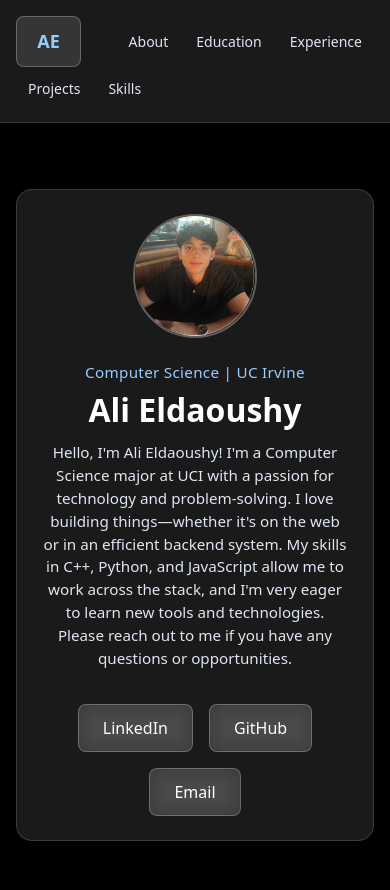
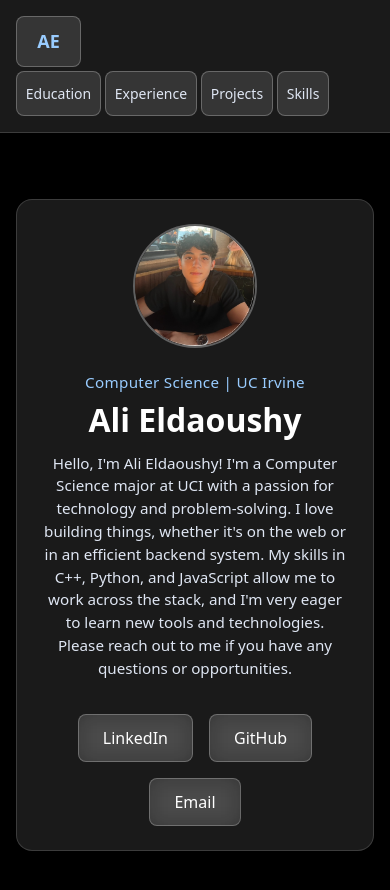
Before and after one commit to alieldaoushyuci/portfolio, a Next.js app: page /portfolio/ in a window 390 px wide. Shown: the top 890 px of the page. Built offline with nearby package versions, Linux system fonts and the light colour scheme.

Commit message:
Anchors for navbar and page cleanup

```diff
--- a/app/HomePage.jsx
+++ b/app/HomePage.jsx
@@ -6,13 +6,14 @@ export default function HomePage({ children }) {
     <>
       <header className='home-page-header'>
         <nav className='home-page-navbar'>
-            <Link href="/" className = 'initials-display'>AE</Link>
-            <Link href="/about">About</Link>
+          <Link href="/" className='initials-display'>AE</Link>
+          <div className="nav-links-group">
             <Link href='education'>Education</Link>
             <Link href='experience'>Experience</Link>
             <Link href="/projects">Projects</Link>
             <Link href="/skills">Skills</Link>
             <Link href="/contact">Contact</Link>
+          </div>
         </nav>
       </header>
 
--- a/app/layout.jsx
+++ b/app/layout.jsx
@@ -4,7 +4,7 @@ import Link from 'next/link';
 import PipelineBackground from '@/components/PipelineBackground';
 
 export const metadata = {
-  title: 'Ali Eldaoushy — Portfolio',
+  title: "Ali Eldaoushy's Portfolio",
   description: 'Projects, Experience, and contact information',
 };
 
@@ -16,11 +16,12 @@ export default function RootLayout({ children }) {
         <header className="home-page-header">
           <nav className="home-page-navbar">
             <Link href="/" className="initials-display">AE</Link>
-            <Link href="/about">About</Link>
-            <Link href="/education">Education</Link>
-            <Link href="/experience">Experience</Link>
-            <Link href="/projects">Projects</Link>
-            <Link href="/skills">Skills</Link>
+            <div className="nav-links-group">
+              <Link href="/education">Education</Link>
+              <Link href="/experience">Experience</Link>
+              <Link href="/projects">Projects</Link>
+              <Link href="/skills">Skills</Link>
+            </div>
           </nav>
         </header>
         <main>{children}</main>
--- a/app/page.jsx
+++ b/app/page.jsx
@@ -17,7 +17,7 @@ export default function Home() {
           <p className="hero-description">
             Hello, I'm Ali Eldaoushy! I'm a Computer Science major at UCI with a
             passion for technology and problem-solving. I love building
-            things—whether it's on the web or in an efficient backend system. My
+            things, whether it's on the web or in an efficient backend system. My
             skills in C++, Python, and JavaScript allow me to work across the
             stack, and I'm very eager to learn new tools and technologies. Please reach out to me if you have any questions or opportunities.
           </p>
--- a/app/styles/HomePage.css
+++ b/app/styles/HomePage.css
@@ -28,9 +28,9 @@ main {
 .home-page-navbar {
   display: flex;
   align-items: center;
+  justify-content: space-between;
   gap: 0.5rem;
-  max-width: 1200px;
-  margin: 0 auto;
+  width: 100%;
   font-size: 16px;
 }
 
@@ -43,13 +43,13 @@ main {
   border-radius: 8px;
   align-items: center;
   justify-content: center;
-  margin-right: auto;
   background: rgba(255, 255, 255, 0.12);
   color: #9cf;
   transition: all 0.3s ease;
   text-decoration: none;
   min-width: 48px;
   height: 40px;
+  flex-shrink: 0;
 }
 
 .initials-display:hover {
@@ -60,39 +60,59 @@ main {
   color: #9cf;
 }
 
-.home-page-navbar>a:not(.initials-display) {
-  padding: 0.5rem 1rem;
+.home-page-navbar .nav-links-group {
+  display: flex;
+  align-items: center;
+  gap: 0.5rem;
+  flex-shrink: 1;
+  min-width: 0;
+}
+
+.home-page-navbar .nav-links-group > a {
+  padding: 0.4rem 0.65rem;
   border-radius: 8px;
+  border: 1px solid rgba(255, 255, 255, 0.25);
+  background: rgba(255, 255, 255, 0.12);
   color: #dfe6f3;
   text-decoration: none;
   transition: all 0.3s ease;
   font-weight: 400;
   position: relative;
+  display: inline-flex;
+  align-items: center;
+  justify-content: center;
+  height: 36px;
+  white-space: nowrap;
+  flex-shrink: 0;
 }
 
+.home-page-navbar>a:not(.initials-display) {
+  padding: 0.4rem 0.65rem;
+  border-radius: 8px;
+  border: 1px solid rgba(255, 255, 255, 0.25);
+  background: rgba(255, 255, 255, 0.12);
+  color: #dfe6f3;
+  text-decoration: none;
+  transition: all 0.3s ease;
+  font-weight: 400;
+  position: relative;
+  display: inline-flex;
+  align-items: center;
+  justify-content: center;
+  height: 36px;
+  white-space: nowrap;
+  flex-shrink: 0;
+}
+
+.home-page-navbar .nav-links-group > a:hover,
 .home-page-navbar>a:not(.initials-display):hover {
-  background: rgba(255, 255, 255, 0.12);
+  background: rgba(255, 255, 255, 0.18);
+  border-color: rgba(255, 255, 255, 0.35);
   color: #9cf;
   text-decoration: none;
   transform: translateY(-1px);
 }
 
-.home-page-navbar>a:not(.initials-display)::after {
-  content: '';
-  position: absolute;
-  bottom: 0.25rem;
-  left: 50%;
-  transform: translateX(-50%) scaleX(0);
-  width: 60%;
-  height: 2px;
-  background: #9cf;
-  transition: transform 0.3s ease;
-  border-radius: 2px;
-}
-
-.home-page-navbar>a:not(.initials-display):hover::after {
-  transform: translateX(-50%) scaleX(1);
-}
 
 @media (max-width: 768px) {
   .home-page-header {
@@ -105,8 +125,14 @@ main {
     flex-wrap: wrap;
   }
 
+  .home-page-navbar .nav-links-group {
+    gap: 0.25rem;
+  }
+
+  .home-page-navbar .nav-links-group > a,
   .home-page-navbar>a:not(.initials-display) {
-    padding: 0.5rem 0.75rem;
+    padding: 0.35rem 0.55rem;
+    height: 32px;
   }
 
   .initials-display {
```
Also changed, not shown: app/about/page.jsx (deleted, +0 -29 lines), 4 other files (tests, documents, lock files or other folders).
